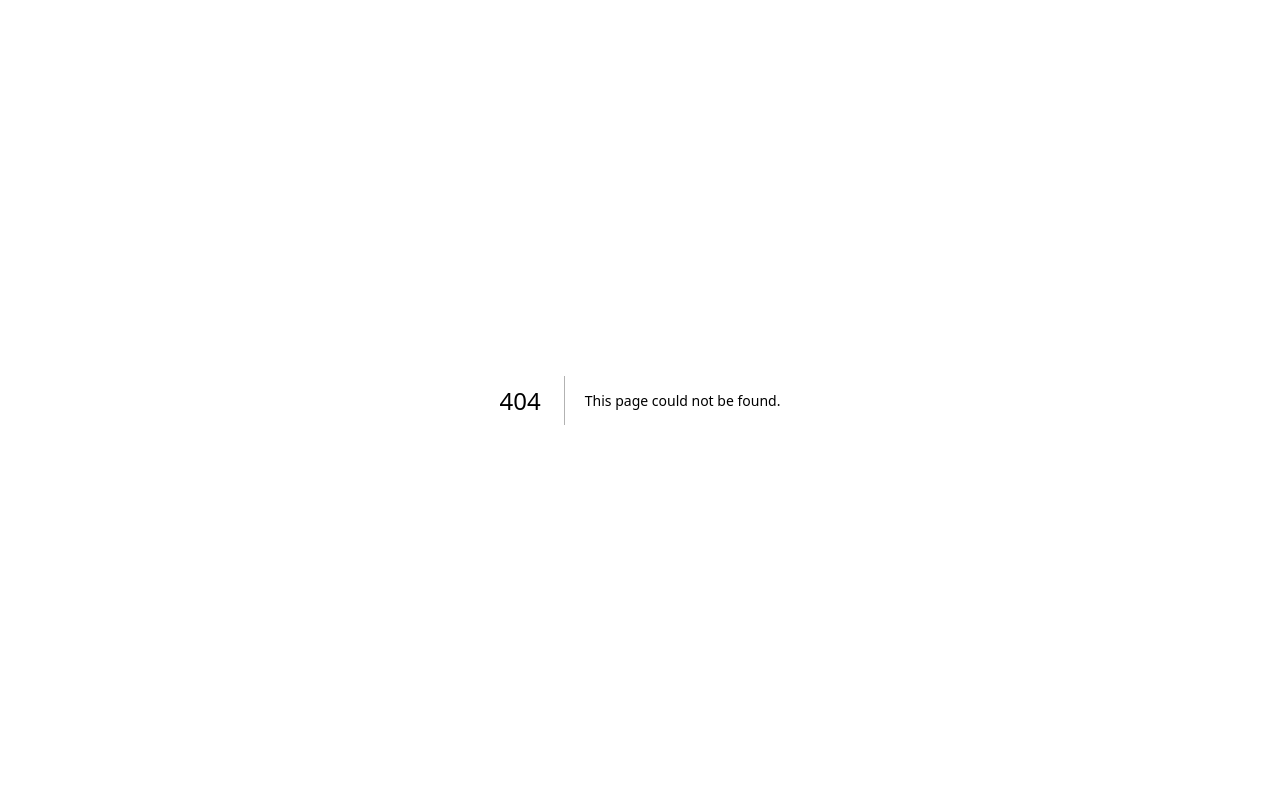
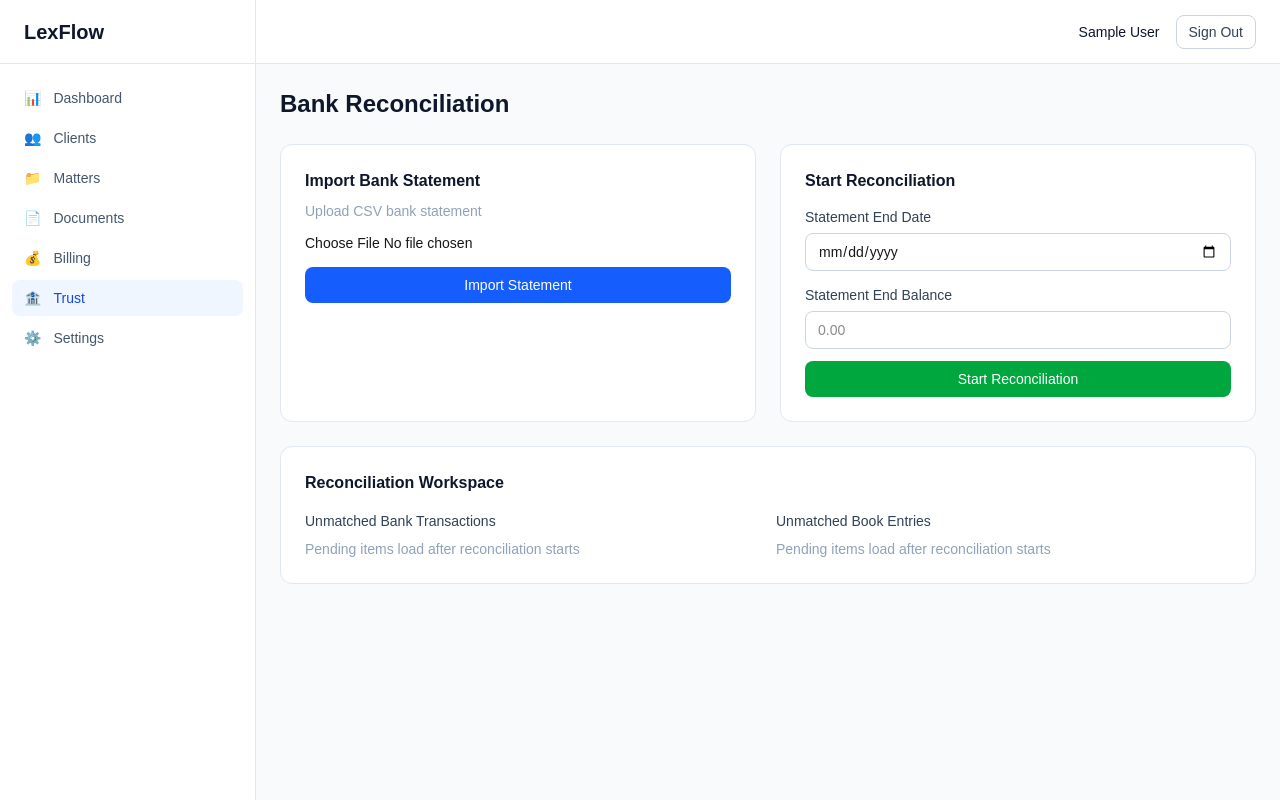
Before and after one commit to BigRigVibeCoder/lexflow-frontend, a Next.js app: page /trust/reconciliation in a window 1280 px wide. Before the commit this address had no page. Built offline with nearby package versions, Linux system fonts and the light colour scheme; no server answers; sample sign-in values are in the browser's storage.

Commit message:
feat(SPR-005): T-053 reconciliation UI

```diff
--- /dev/null
+++ b/src/app/(dashboard)/trust/reconciliation/page.tsx
@@ -0,0 +1,35 @@
+"use client";
+import { useState } from "react";
+
+export default function ReconciliationPage() {
+  const [statementEndDate, setStatementEndDate] = useState("");
+  const [statementEndBalance, setStatementEndBalance] = useState("");
+  return (
+    <div data-testid="reconciliation-page">
+      <h1 className="text-2xl font-bold text-slate-900">Bank Reconciliation</h1>
+      <div className="mt-6 grid grid-cols-2 gap-6">
+        <div className="rounded-xl border border-slate-200 bg-white p-6" data-testid="csv-upload">
+          <h2 className="font-semibold text-slate-900">Import Bank Statement</h2>
+          <p className="mt-2 text-sm text-slate-400">Upload CSV bank statement</p>
+          <input type="file" accept=".csv" className="mt-3 text-sm" data-testid="csv-file-input" />
+          <button className="mt-3 w-full rounded-lg bg-blue-600 px-4 py-2 text-sm text-white hover:bg-blue-700" data-testid="upload-csv-btn">Import Statement</button>
+        </div>
+        <div className="rounded-xl border border-slate-200 bg-white p-6" data-testid="recon-start">
+          <h2 className="font-semibold text-slate-900">Start Reconciliation</h2>
+          <div className="mt-3 space-y-3">
+            <div><label className="text-sm font-medium text-slate-700">Statement End Date</label><input type="date" value={statementEndDate} onChange={(e) => setStatementEndDate(e.target.value)} className="mt-1 w-full rounded-lg border border-slate-300 px-3 py-2 text-sm" data-testid="stmt-end-date" /></div>
+            <div><label className="text-sm font-medium text-slate-700">Statement End Balance</label><input type="text" value={statementEndBalance} onChange={(e) => setStatementEndBalance(e.target.value)} className="mt-1 w-full rounded-lg border border-slate-300 px-3 py-2 text-sm" data-testid="stmt-end-balance" placeholder="0.00" /></div>
+            <button className="w-full rounded-lg bg-green-600 px-4 py-2 text-sm text-white hover:bg-green-700" data-testid="start-recon-btn">Start Reconciliation</button>
+          </div>
+        </div>
+      </div>
+      <div className="mt-6 rounded-xl border border-slate-200 bg-white p-6" data-testid="recon-workspace">
+        <h2 className="font-semibold text-slate-900">Reconciliation Workspace</h2>
+        <div className="mt-4 grid grid-cols-2 gap-4">
+          <div data-testid="unmatched-bank"><h3 className="text-sm font-medium text-slate-700">Unmatched Bank Transactions</h3><p className="mt-2 text-sm text-slate-400">Pending items load after reconciliation starts</p></div>
+          <div data-testid="unmatched-book"><h3 className="text-sm font-medium text-slate-700">Unmatched Book Entries</h3><p className="mt-2 text-sm text-slate-400">Pending items load after reconciliation starts</p></div>
+        </div>
+      </div>
+    </div>
+  );
+}
--- /dev/null
+++ b/src/app/(dashboard)/trust/reconciliation/report/page.tsx
@@ -0,0 +1,22 @@
+"use client";
+
+export default function ThreeWayReportPage() {
+  return (
+    <div data-testid="three-way-report-page">
+      <h1 className="text-2xl font-bold text-slate-900">Three-Way Reconciliation Report</h1>
+      <div className="mt-6 grid grid-cols-3 gap-4">
+        <div className="rounded-xl border border-slate-200 bg-white p-6 text-center" data-testid="bank-balance"><p className="text-sm font-medium text-slate-500">Bank Balance</p><p className="mt-2 text-2xl font-bold text-slate-900">&mdash;</p></div>
+        <div className="rounded-xl border border-slate-200 bg-white p-6 text-center" data-testid="book-balance"><p className="text-sm font-medium text-slate-500">Book Balance</p><p className="mt-2 text-2xl font-bold text-slate-900">&mdash;</p></div>
+        <div className="rounded-xl border border-slate-200 bg-white p-6 text-center" data-testid="ledger-total"><p className="text-sm font-medium text-slate-500">Client Ledger Total</p><p className="mt-2 text-2xl font-bold text-slate-900">&mdash;</p></div>
+      </div>
+      <div className="mt-4 grid grid-cols-2 gap-4">
+        <div className="rounded-xl border border-slate-200 bg-white p-6" data-testid="bank-book-variance"><p className="text-sm font-medium text-slate-500">Bank → Book Variance</p><p className="mt-1 text-xl font-bold text-slate-900">&mdash;</p></div>
+        <div className="rounded-xl border border-slate-200 bg-white p-6" data-testid="book-ledger-variance"><p className="text-sm font-medium text-slate-500">Book → Ledger Variance</p><p className="mt-1 text-xl font-bold text-slate-900">&mdash;</p></div>
+      </div>
+      <div className="mt-6 rounded-xl border border-slate-200 bg-white p-6" data-testid="ledger-breakdown">
+        <h2 className="font-semibold text-slate-900">Client Ledger Breakdown</h2>
+        <p className="mt-2 text-sm text-slate-400">Breakdown loaded via tRPC trust.threeWayReport</p>
+      </div>
+    </div>
+  );
+}
```
Also changed, not shown: 2 other files (tests, documents, lock files or other folders).
